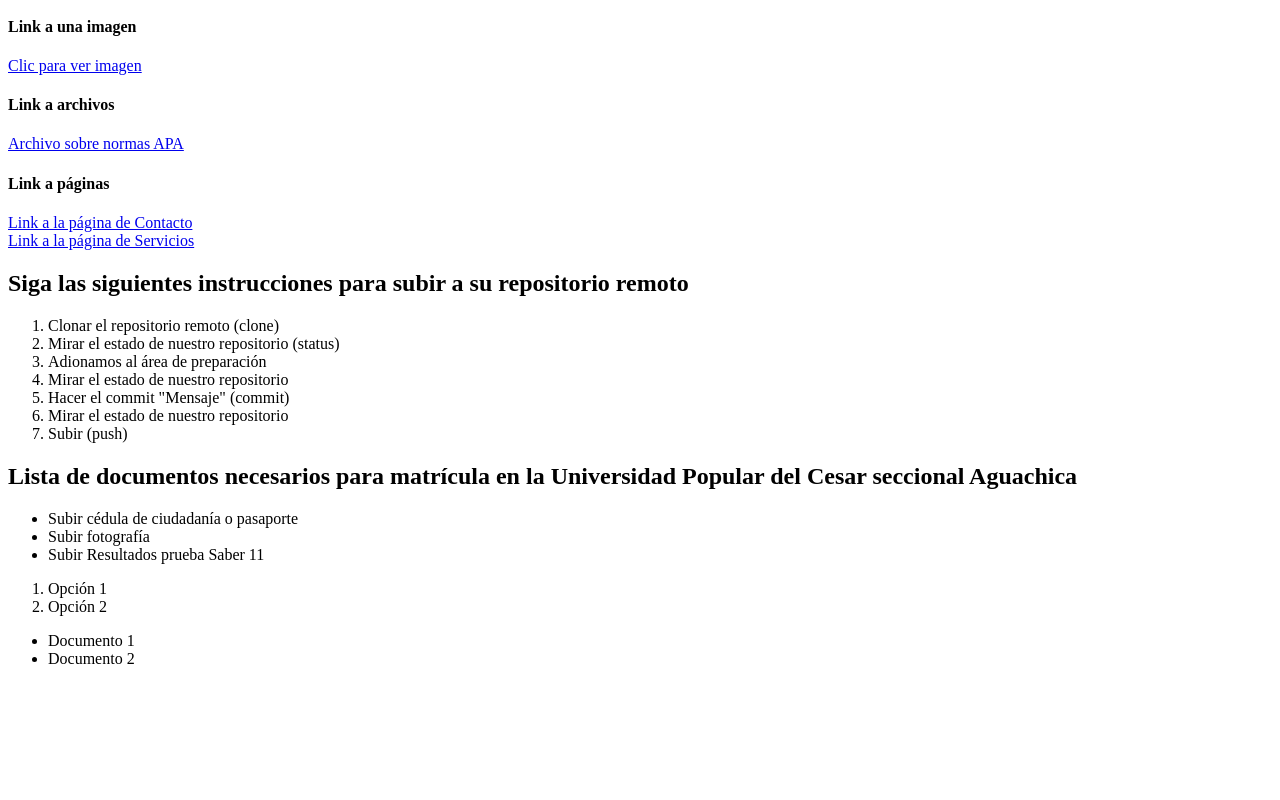
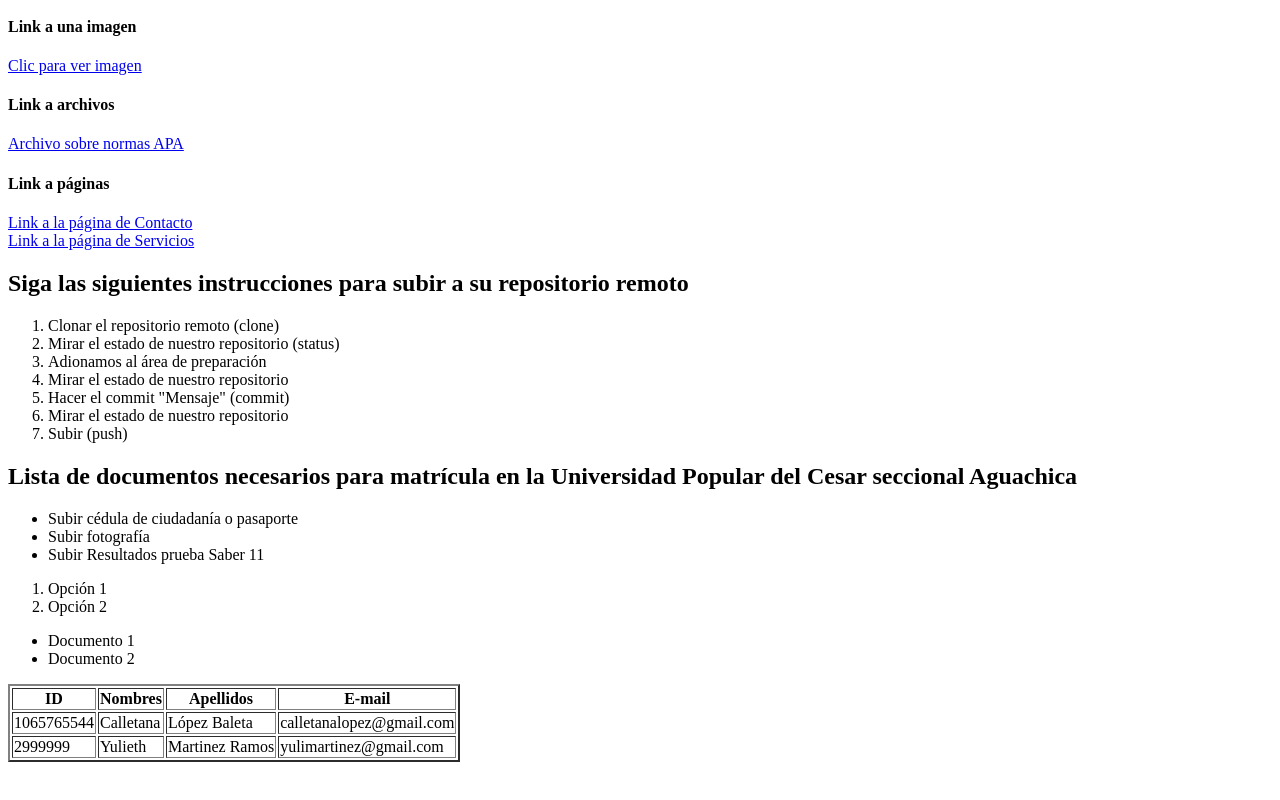
Before and after one commit to KytanaLopez/miprimerepo20251, a plain HTML site: page index.html in a window 1280 px wide. Shown: the part 1119-1919 px from the top of the page. Drawn offline with Linux system fonts and the light colour scheme.

Commit message:
Actualización 2 26-02-2025

```diff
--- a/index.html
+++ b/index.html
@@ -153,6 +153,34 @@ proident, sunt in culpa qui officia deserunt mollit anim id est laborum.
 	<li>Documento 2</li>
 </ul>
 
+<!-- Tablas -->
+
+<!-- Tabla (3x4) 3 filas 4 columnas -->
+
+<table border="2px">
+	<tr>
+		<th>ID</th>
+		<th>Nombres</th>
+		<th>Apellidos</th>
+		<th>E-mail</th>
+	</tr>
+
+	<tr>
+		<td>1065765544</td>
+		<td>Calletana</td>
+		<td>López Baleta</td>
+		<td>calletanalopez@gmail.com</td>
+	</tr>
+
+	<tr>
+		<td>2999999</td>
+		<td>Yulieth</td>
+		<td>Martinez Ramos</td>
+		<td>yulimartinez@gmail.com</td>
+	</tr>
+</table>
+
+
 
 
 <br>
```
